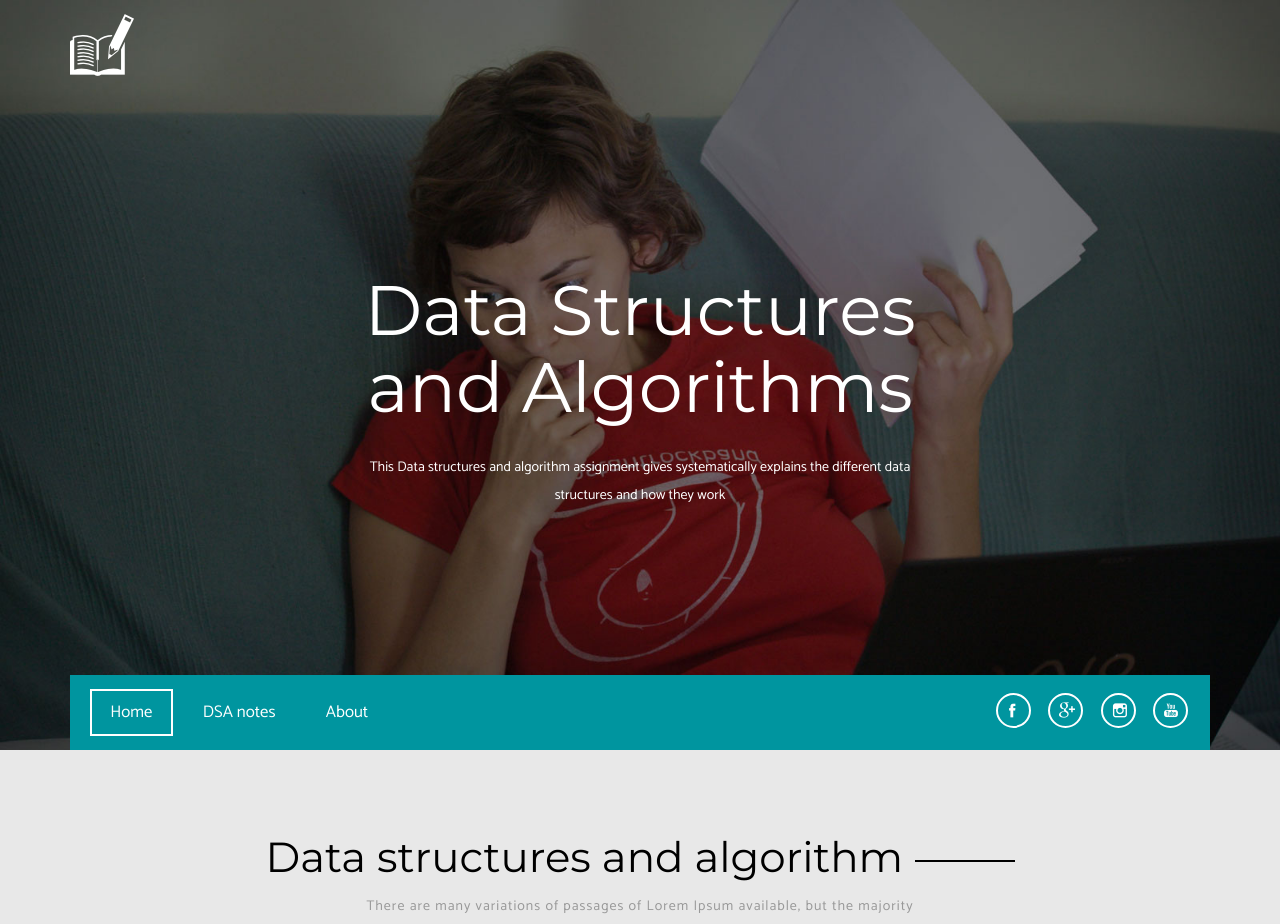
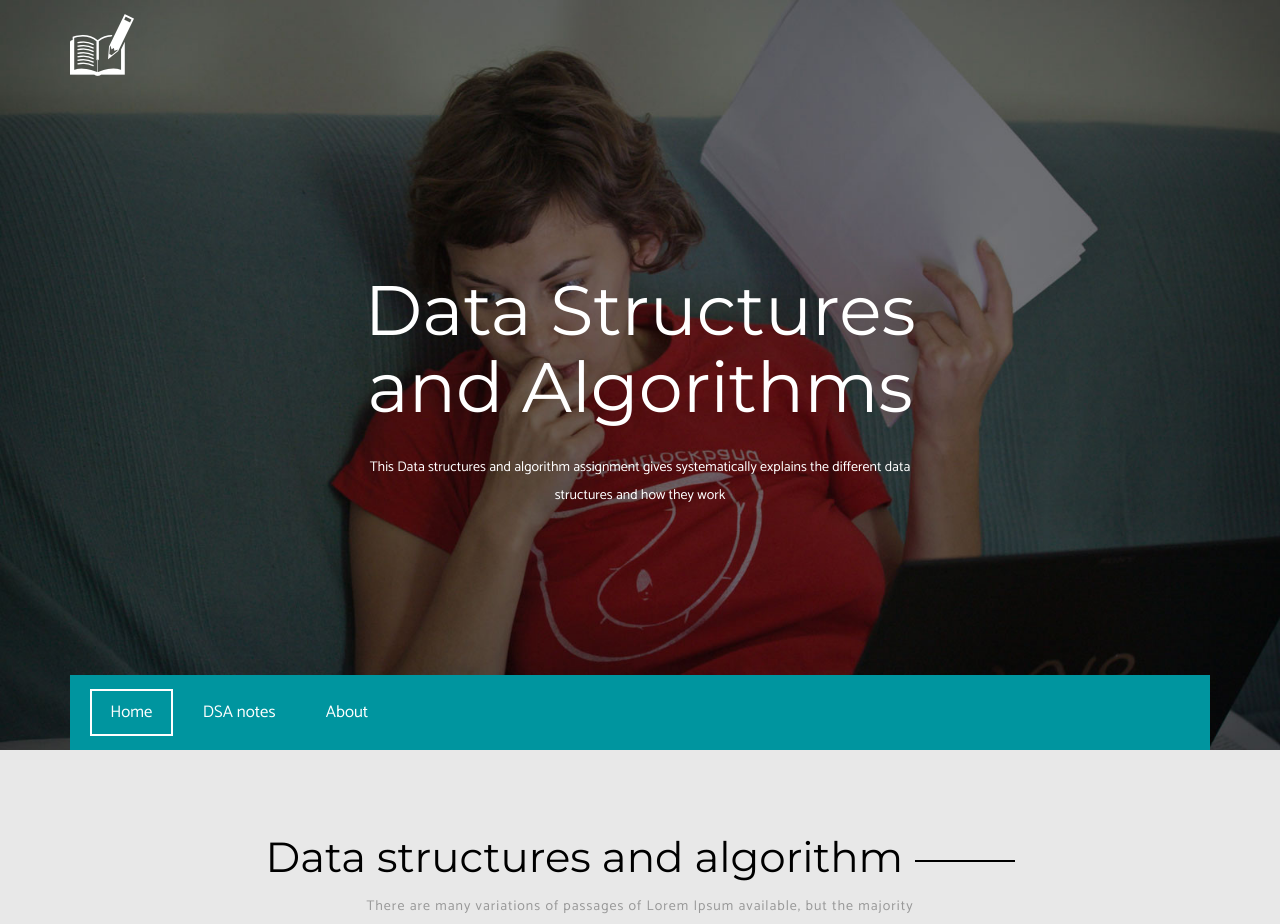
Before and after one commit to codephillip/dsa_work, a Django app: page / in a window 1280 px wide. Shown: the top 924 px of the page. Run offline with Django 3.2, Linux system fonts and the light colour scheme; some libraries are stand-ins or nearby versions.

Commit message:
removed social media icons

```diff
--- a/templates/base.html
+++ b/templates/base.html
@@ -69,13 +69,6 @@ Smartphone Compatible web template, free webdesigns for Nokia, Samsung, LG, Sony
                         </ul>
                     </div><!-- /.navbar-collapse -->
                 </div>
-                <!-- start search-->
-                <ul class="social-ic">
-                    <li><a href="#"><i></i></a></li>
-                    <li><a href="#"><i class="ic"></i></a></li>
-                    <li><a href="#"><i class="ic1"></i></a></li>
-                    <li><a href="#"><i class="ic2"></i></a></li>
-                </ul>
                 <div class="clearfix"></div>
             </div>
         </div>
```
